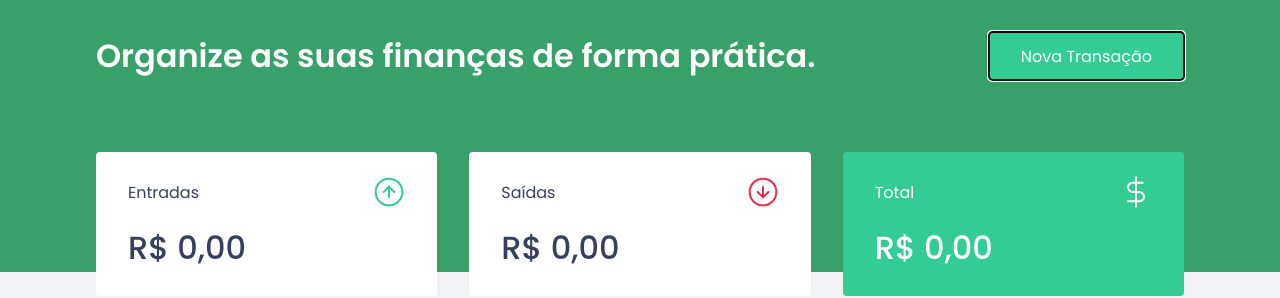
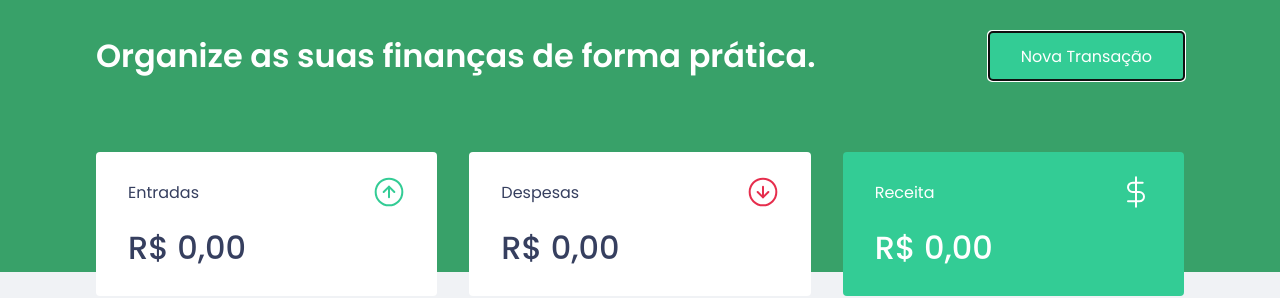
Before and after one commit to gabrielbugarelli/ezemoney-web, a React (Create React App) app: page /panel in a window 1280 px wide. Shown: the top 298 px of the page. Built offline with nearby package versions, Linux system fonts and the light colour scheme; no server answers; the database is empty.

Commit message:
refactor: melhorias na acessibilidade

```diff
--- a/src/components/Summary/index.tsx
+++ b/src/components/Summary/index.tsx
@@ -41,7 +41,7 @@ export const Summary = () => {
 
       <div>
         <header>
-          <p>Saídas</p>
+          <p>Despesas</p>
           <img src={outcomeImg} alt="Saídas" />
         </header>
         <strong>{Intl.NumberFormat('pt-BR', {
@@ -52,7 +52,7 @@ export const Summary = () => {
 
       <div className="highlight-background">
         <header>
-          <p>Total</p>
+          <p>Receita</p>
           <img src={totalImg} alt="Total" />
         </header>
         <strong>{Intl.NumberFormat('pt-BR', {
```
